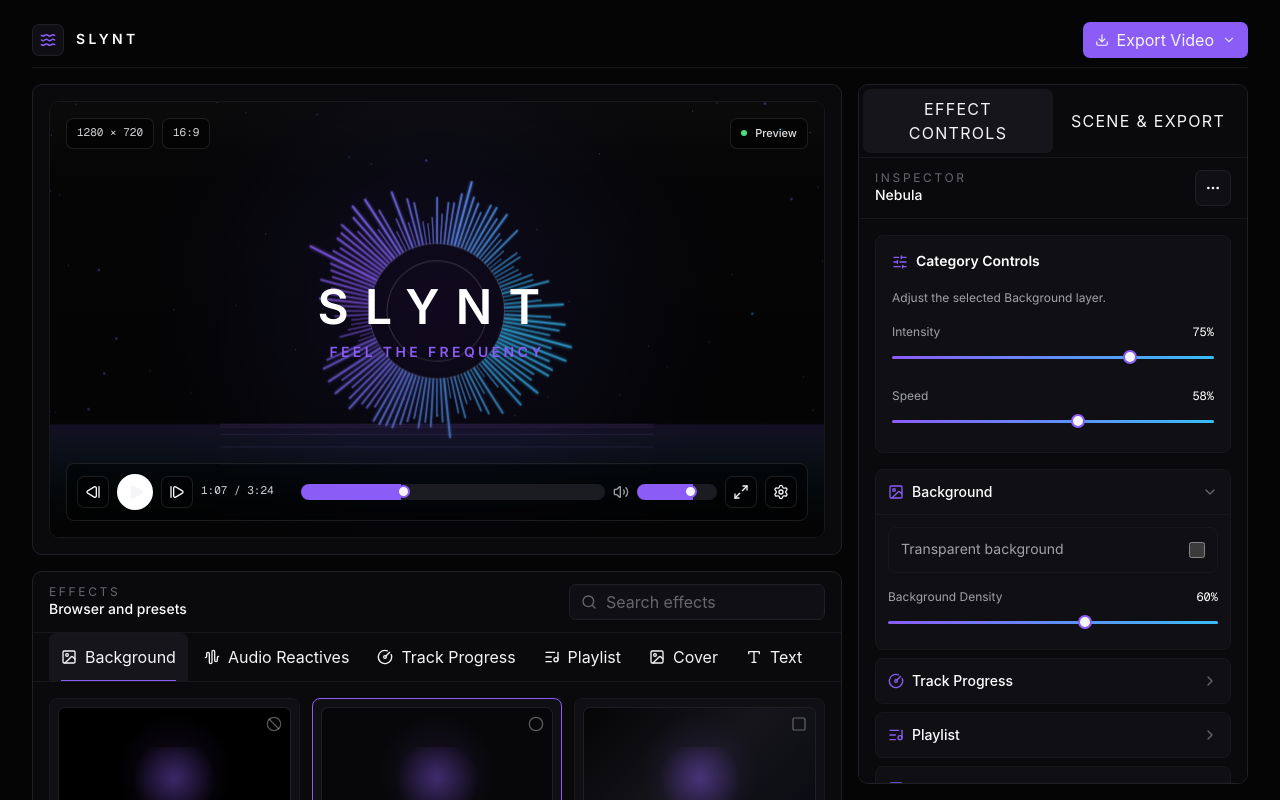
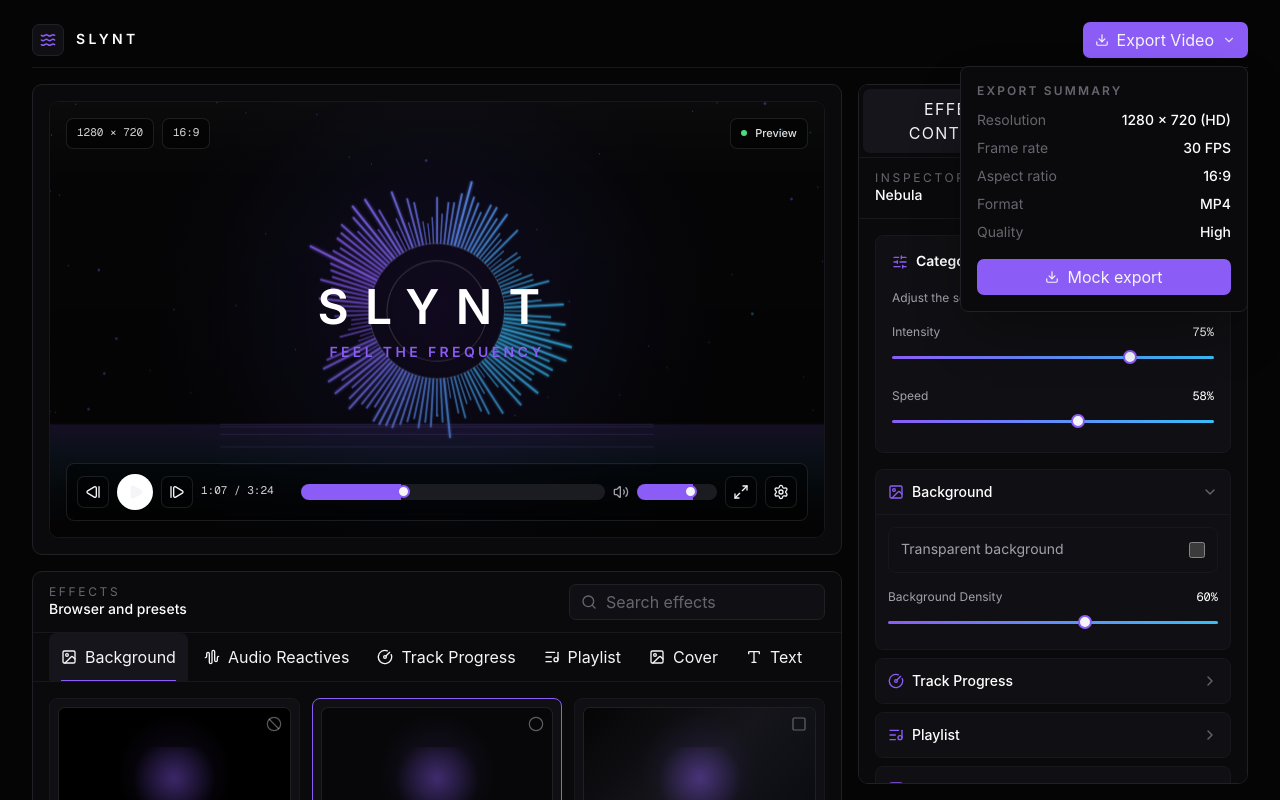
Before and after one commit to Thekindkhosi/slynt, a Next.js app: page / in a window 1280 px wide. Both pictures are taken after a click on the button "Export Video". Shown: the top 800 px of the page. Built offline with nearby package versions, Linux system fonts and the light colour scheme.

Commit message:
feat: add scene settings and export options to enhance user control in SlyntEditor

```diff
--- a/components/slynt/control-sidebar.tsx
+++ b/components/slynt/control-sidebar.tsx
@@ -22,6 +22,7 @@
   EffectCategory,
   ExportValues,
   Icon,
+  SceneValues,
 } from "@/types/editor";
 import { ControlSection } from "./control-section";
 import { ExportSettings } from "./export-settings";
@@ -35,8 +36,10 @@
   effect: Effect;
   controlValues: ControlValues;
   exportValues: ExportValues;
+  sceneValues: SceneValues;
   setControlValues: (values: ControlValues) => void;
   setExportValues: (values: ExportValues) => void;
+  setSceneValues: (values: SceneValues) => void;
   selectedVisualizer: string;
   setSelectedVisualizer: (id: string) => void;
   setTransparent: (value: boolean) => void;
@@ -74,8 +77,10 @@
   effect,
   controlValues,
   exportValues,
+  sceneValues,
   setControlValues,
   setExportValues,
+  setSceneValues,
   selectedVisualizer,
   setSelectedVisualizer,
   setTransparent,
@@ -96,6 +101,9 @@
 
   const updateValue = (key: keyof ControlValues, value: number | boolean) => {
     setControlValues({ ...controlValues, [key]: value });
+  };
+  const updateSceneValue = (key: keyof SceneValues, value: number) => {
+    setSceneValues({ ...sceneValues, [key]: value });
   };
   const toggleSection = (category: EffectCategory) => {
     setOpenSections((current) => ({
@@ -201,23 +209,34 @@
           </>
         ) : (
           <>
-            <ControlSection icon={Layers3} title="Style">
-              <div className="grid grid-cols-4 gap-2">
-                {["#8b5cf6", "#38bdf8", "#4ade80", "#f5f5f7"].map((color) => (
-                  <button
-                    aria-label={`Color ${color}`}
-                    className={cn(
-                      "h-10 rounded-[7px] border transition hover:scale-[1.02]",
-                      color === effect.accent
-                        ? "border-white"
-                        : "border-[var(--border)]",
-                    )}
-                    key={color}
-                    style={{ backgroundColor: color }}
-                    type="button"
-                  />
-                ))}
-              </div>
+            <ControlSection icon={Layers3} title="Scene Settings">
+              <RangeControl
+                label="Background brightness"
+                onChange={(value) =>
+                  updateSceneValue("backgroundBrightness", value)
+                }
+                value={sceneValues.backgroundBrightness}
+              />
+              <RangeControl
+                label="Camera movement"
+                onChange={(value) => updateSceneValue("cameraMovement", value)}
+                value={sceneValues.cameraMovement}
+              />
+              <RangeControl
+                label="Motion amount"
+                onChange={(value) => updateSceneValue("motionAmount", value)}
+                value={sceneValues.motionAmount}
+              />
+              <RangeControl
+                label="Particle density"
+                onChange={(value) => updateSceneValue("particleDensity", value)}
+                value={sceneValues.particleDensity}
+              />
+              <RangeControl
+                label="Scene blur"
+                onChange={(value) => updateSceneValue("sceneBlur", value)}
+                value={sceneValues.sceneBlur}
+              />
               <label className="mt-3 flex items-center justify-between rounded-[8px] border border-[var(--border-subtle)] bg-[var(--surface-secondary)] px-3 py-3 text-sm text-[var(--text-secondary)]">
                 Transparent background
                 <input
--- a/components/slynt/export-settings.tsx
+++ b/components/slynt/export-settings.tsx
@@ -20,7 +20,12 @@
       <SelectControl
         label="Resolution"
         onChange={(value) => updateExportValue("resolution", value)}
-        options={["1280 × 720 (HD)", "1920 × 1080 (Full HD)", "3840 × 2160 (4K)"]}
+        options={[
+          "1280 × 720 (HD)",
+          "1920 × 1080 (Full HD)",
+          "2560 × 1440 (2K)",
+          "3840 × 2160 (4K)",
+        ]}
         value={exportValues.resolution}
       />
       <SelectControl
@@ -32,8 +37,20 @@
       <SelectControl
         label="Aspect Ratio"
         onChange={(value) => updateExportValue("aspectRatio", value)}
-        options={["16:9", "1:1", "9:16", "4:5"]}
+        options={["16:9", "9:16", "1:1", "4:5"]}
         value={exportValues.aspectRatio}
+      />
+      <SelectControl
+        label="Video Format"
+        onChange={(value) => updateExportValue("videoFormat", value)}
+        options={["MP4", "WebM"]}
+        value={exportValues.videoFormat}
+      />
+      <SelectControl
+        label="Quality"
+        onChange={(value) => updateExportValue("quality", value)}
+        options={["Draft", "Standard", "High", "Maximum"]}
+        value={exportValues.quality}
       />
       <button
         className="flex h-11 w-full items-center justify-center gap-2 rounded-[7px] bg-[var(--accent)] text-sm font-semibold text-white transition hover:bg-[var(--accent-hover)]"
--- a/components/slynt/slynt-editor.tsx
+++ b/components/slynt/slynt-editor.tsx
@@ -2,7 +2,12 @@
 
 import { useMemo, useState } from "react";
 import { effects } from "@/data/effects";
-import type { ControlValues, EffectCategory, ExportValues } from "@/types/editor";
+import type {
+  ControlValues,
+  EffectCategory,
+  ExportValues,
+  SceneValues,
+} from "@/types/editor";
 import { ControlSidebar } from "./control-sidebar";
 import { EffectsBrowser } from "./effects-browser";
 import { PreviewStage } from "./preview-stage";
@@ -43,6 +48,15 @@
     resolution: "1280 × 720 (HD)",
     frameRate: "30 FPS",
     aspectRatio: "16:9",
+    videoFormat: "MP4",
+    quality: "High",
+  });
+  const [sceneValues, setSceneValues] = useState<SceneValues>({
+    backgroundBrightness: 52,
+    cameraMovement: 18,
+    motionAmount: 58,
+    particleDensity: 42,
+    sceneBlur: 12,
   });
   const [transparent, setTransparent] = useState(false);
 
@@ -67,7 +81,7 @@
   return (
     <main className="min-h-screen bg-[var(--background)] text-[var(--text-primary)]">
       <div className="mx-auto flex min-h-screen w-full max-w-[1720px] flex-col px-4 py-3 sm:px-6 lg:px-8">
-        <TopNavigation />
+        <TopNavigation exportValues={exportValues} />
 
         <section className="grid flex-1 gap-4 py-4 xl:grid-cols-[minmax(0,1fr)_390px] lg:grid-cols-[minmax(0,1fr)_350px]">
           <div className="flex min-w-0 flex-col gap-4">
@@ -112,8 +126,10 @@
             controlValues={controlValues}
             effect={inspectedEffect}
             exportValues={exportValues}
+            sceneValues={sceneValues}
             setControlValues={setControlValues}
             setExportValues={setExportValues}
+            setSceneValues={setSceneValues}
             selectedVisualizer={selectedVisualizer}
             setSelectedVisualizer={(id) => {
               setSelectedVisualizer(id);
--- a/components/slynt/top-navigation.tsx
+++ b/components/slynt/top-navigation.tsx
@@ -1,8 +1,18 @@
+"use client";
+
 import { ChevronDown, Download, Waves } from "lucide-react";
+import { useState } from "react";
+import type { ExportValues } from "@/types/editor";
 
-export function TopNavigation() {
+type TopNavigationProps = {
+  exportValues: ExportValues;
+};
+
+export function TopNavigation({ exportValues }: TopNavigationProps) {
+  const [exportOpen, setExportOpen] = useState(false);
+
   return (
-    <header className="flex min-h-14 items-center justify-between gap-3 border-b border-[var(--border-subtle)]">
+    <header className="relative flex min-h-14 items-center justify-between gap-3 border-b border-[var(--border-subtle)]">
       <div className="flex items-center gap-3">
         <div className="flex h-8 w-8 items-center justify-center rounded-[7px] border border-[var(--border)] bg-[var(--surface-secondary)]">
           <Waves className="h-4 w-4 text-[var(--accent)]" strokeWidth={2.2} />
@@ -12,14 +22,49 @@
         </h1>
       </div>
 
+      <div className="relative">
         <button
+          aria-expanded={exportOpen}
           className="flex h-9 items-center gap-2 rounded-[7px] bg-[var(--accent)] px-3 text-xs font-semibold text-white transition hover:bg-[var(--accent-hover)]"
+          onClick={() => setExportOpen((open) => !open)}
           type="button"
         >
           <Download className="h-3.5 w-3.5" />
           <span>Export Video</span>
           <ChevronDown className="h-3.5 w-3.5 opacity-80" />
         </button>
+
+        {exportOpen ? (
+          <div className="absolute right-0 top-11 z-20 w-72 rounded-[8px] border border-[var(--border)] bg-[var(--surface)] p-4 shadow-2xl shadow-black/40">
+            <p className="text-xs font-semibold uppercase tracking-[0.18em] text-[var(--text-muted)]">
+              Export Summary
+            </p>
+            <div className="mt-3 space-y-2 text-sm">
+              <SummaryRow label="Resolution" value={exportValues.resolution} />
+              <SummaryRow label="Frame rate" value={exportValues.frameRate} />
+              <SummaryRow label="Aspect ratio" value={exportValues.aspectRatio} />
+              <SummaryRow label="Format" value={exportValues.videoFormat} />
+              <SummaryRow label="Quality" value={exportValues.quality} />
+            </div>
+            <button
+              className="mt-4 flex h-9 w-full items-center justify-center gap-2 rounded-[7px] bg-[var(--accent)] text-xs font-semibold text-white transition hover:bg-[var(--accent-hover)]"
+              type="button"
+            >
+              <Download className="h-3.5 w-3.5" />
+              Mock export
+            </button>
+          </div>
+        ) : null}
+      </div>
     </header>
   );
 }
+
+function SummaryRow({ label, value }: { label: string; value: string }) {
+  return (
+    <div className="flex items-center justify-between gap-4">
+      <span className="text-[var(--text-muted)]">{label}</span>
+      <span className="text-right font-medium text-white">{value}</span>
+    </div>
+  );
+}
```
Also changed, not shown: types/editor.ts (+10 -0 lines). Lines whose indentation alone changed are shown as unchanged.
